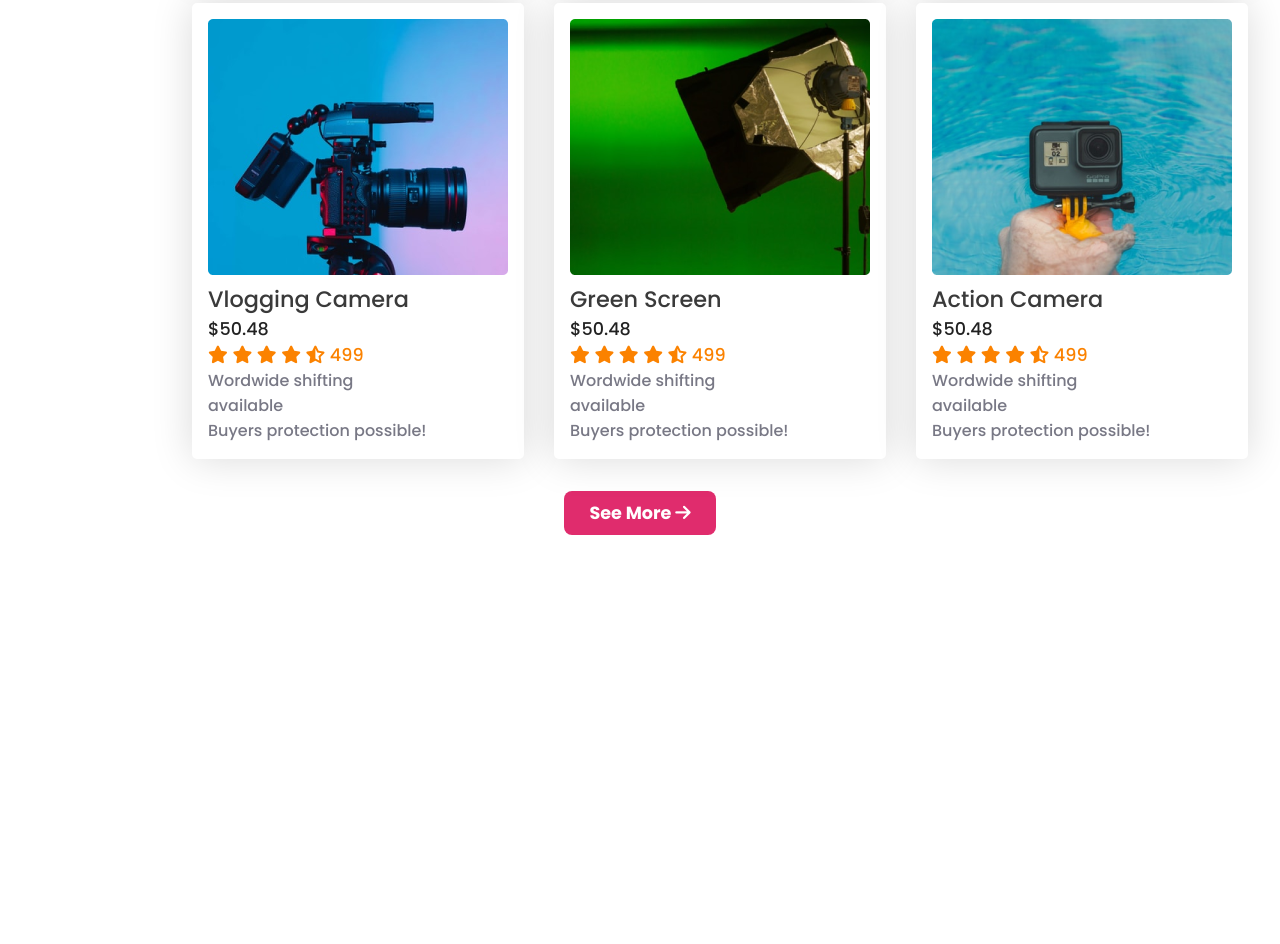
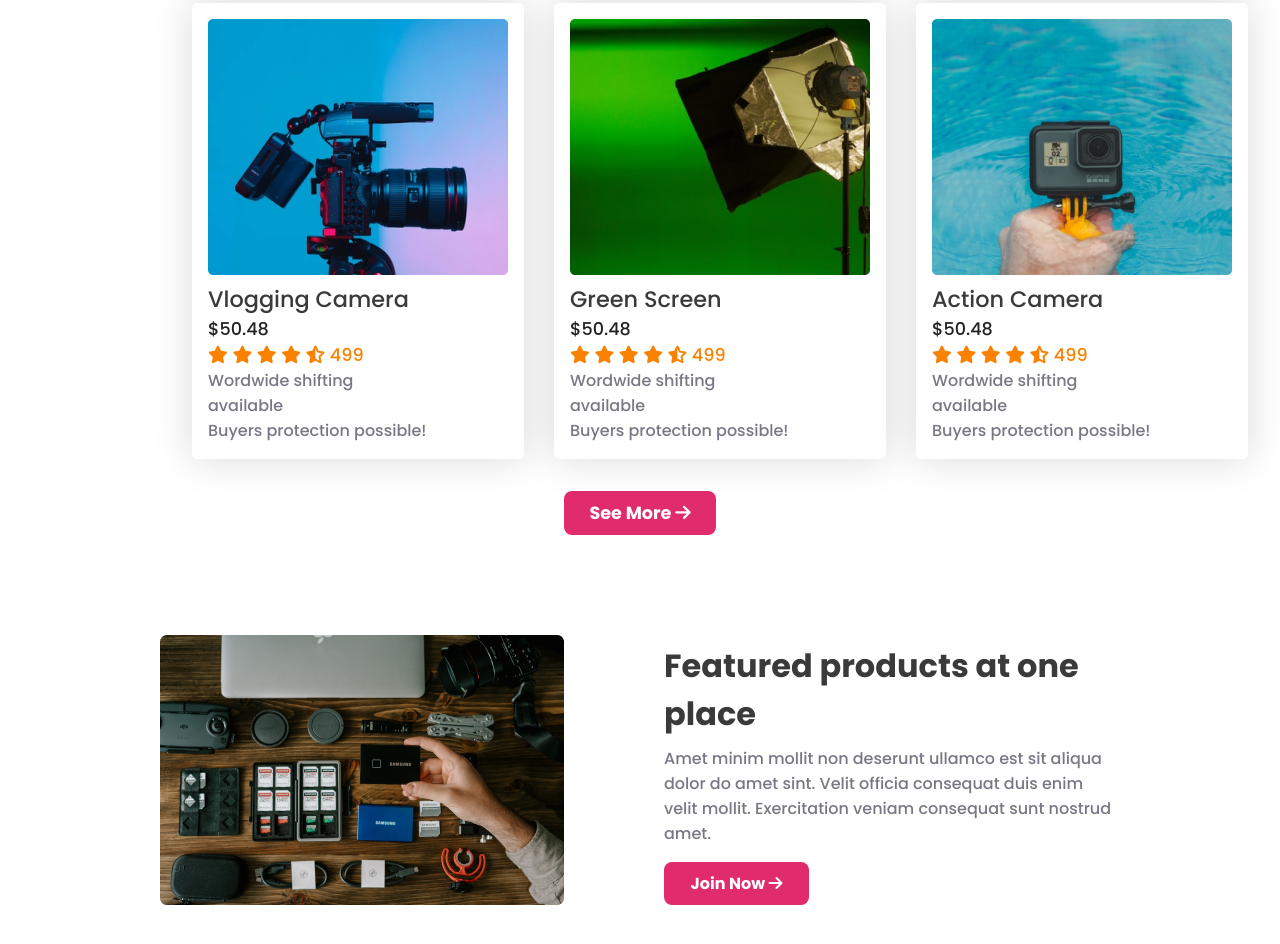
Before and after one commit to MdBulbulAhmedTutul/modeule-2-practice-gear, a plain HTML site: page index.html in a window 1280 px wide. Shown: the part 2027-2971 px from the top of the page. Before the commit the page ends 2662 px from the top, so only its background shows below. Drawn offline with Linux system fonts and the light colour scheme.

Commit message:
featured section added their

```diff
--- a/index.html
+++ b/index.html
@@ -205,5 +205,22 @@
 </section>
 <!------Product Section Ending Here------>
 
+<!-------Featured Section Start Here------->
+<section class="featured">
+    <div class="mead_container">
+        <div class="featured_container">
+            <div class="featured_images">
+                <img src="images/gear.png" alt="">
+            </div>
+            <div class="featured_info">
+                <h2>Featured products at one place</h2>
+                <p>Amet minim mollit non deserunt ullamco est sit aliqua dolor do amet sint. Velit officia consequat duis enim velit mollit. Exercitation veniam consequat sunt nostrud amet.</p>
+                <button class="btn">Join Now <i class="fa-solid fa-arrow-right"></i></button>
+            </div>
+        </div>
+    </div>
+</section>
+<!-------Featured Section Ending Here------>
+
 </body>
 </html>
--- a/style.css
+++ b/style.css
@@ -195,6 +195,39 @@ nav ul li a{
     color: var(--header-color);
 }
 
+/* Featured Section */
+
+.featured{
+    margin: 100px 0;
+}
+
+.mead_container{
+    width: 75%;
+    margin: 0 auto;
+}
+
+.featured_container{
+    display: flex;
+    align-items: center;
+    justify-content: space-between;
+}
+
+.featured_info{
+    padding-left: 100px;
+}
+
+.featured_info h2{
+    color: var(--header-color);
+    font-size: 2rem;
+    margin-bottom: 0.5rem;
+}
+
+.featured_info p{
+    font-size: 1rem;
+    color: var(--gray-color);
+    margin-bottom: 1rem;
+}
+
 /* Responsive For Mobile Device */
 
 @media screen and (max-width: 576px) {
@@ -239,6 +272,18 @@ nav ul li a{
         display: flex;
         flex-direction: column;
     }
+
+    /* Featured Responsive */
+
+    .featured_container{
+        flex-direction: column-reverse;
+    }
+
+    .featured_info{
+        margin-bottom: 40px;
+        padding: 0;
+    }
+
 }
 
 /* Responsive For Tablet Device */
@@ -281,4 +326,17 @@ nav ul li a{
     .products_container{
         grid-template-columns: repeat(2, 1fr);
     }
+
+    .featured_container{
+        flex-direction: column-reverse;
+    }
+
+    .featured_info{
+        margin-bottom: 60px;
+        padding: 0 6rem;
+    }
+
+    .featured_images img{
+        width: 100%;
+    }
 }
```
